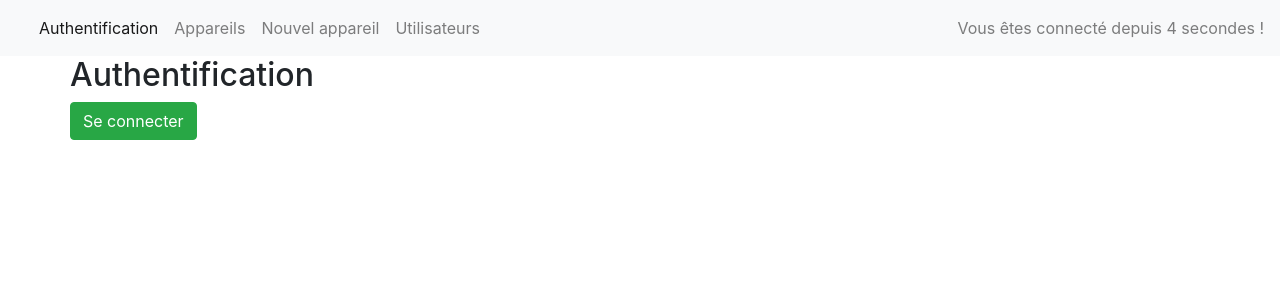
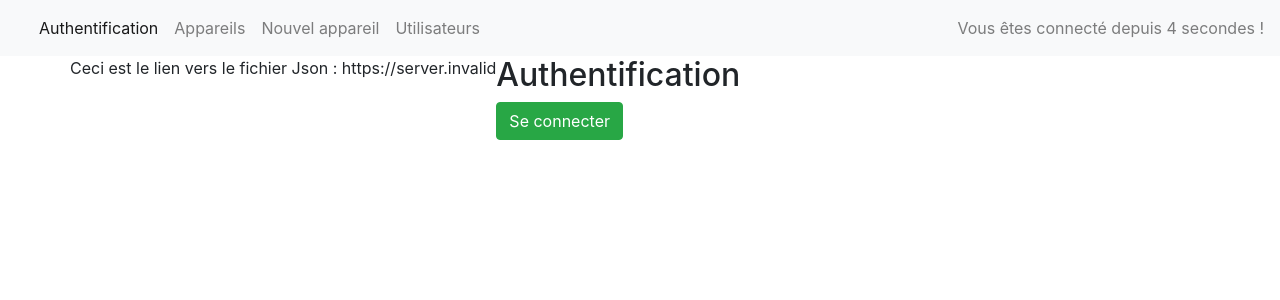
Before and after one commit to Nicolas-Hermet/First_Angular_Project, an Angular app: page /auth in a window 1280 px wide. Shown: the top 300 px of the page. Built offline with nearby package versions, Linux system fonts and the light colour scheme; no server answers.

Commit message:
this test works

```diff
--- a/src/app/app.component.html
+++ b/src/app/app.component.html
@@ -16,6 +16,7 @@
 
 <div class="container">
   <div class="row">
+    <p>Ceci est le lien vers le fichier Json : {{myUrl}} </p>
       <router-outlet></router-outlet>
   </div>
 </div>
--- a/src/app/app.component.ts
+++ b/src/app/app.component.ts
@@ -1,5 +1,6 @@
 import { Component, OnInit, OnDestroy } from '@angular/core';
 import { Observable, interval, Subscription } from 'rxjs/';
+// import { data_json } from './env';
 
 @Component({
   selector: 'app-root',
@@ -8,8 +9,11 @@ import { Observable, interval, Subscription } from 'rxjs/';
 })
 export class AppComponent implements OnInit, OnDestroy {
 
+  myUrl = require('../../env.json')['myUrl'];
+  // myUrl: string = data_json.myUrl;
   secondes: number;
   counterSubscritpion: Subscription;
+
 
   ngOnInit() {
     const counter = interval(1000);
@@ -29,4 +33,5 @@ export class AppComponent implements OnInit, OnDestroy {
   ngOnDestroy() {
     this.counterSubscritpion.unsubscribe();
   }
+
 }
```
